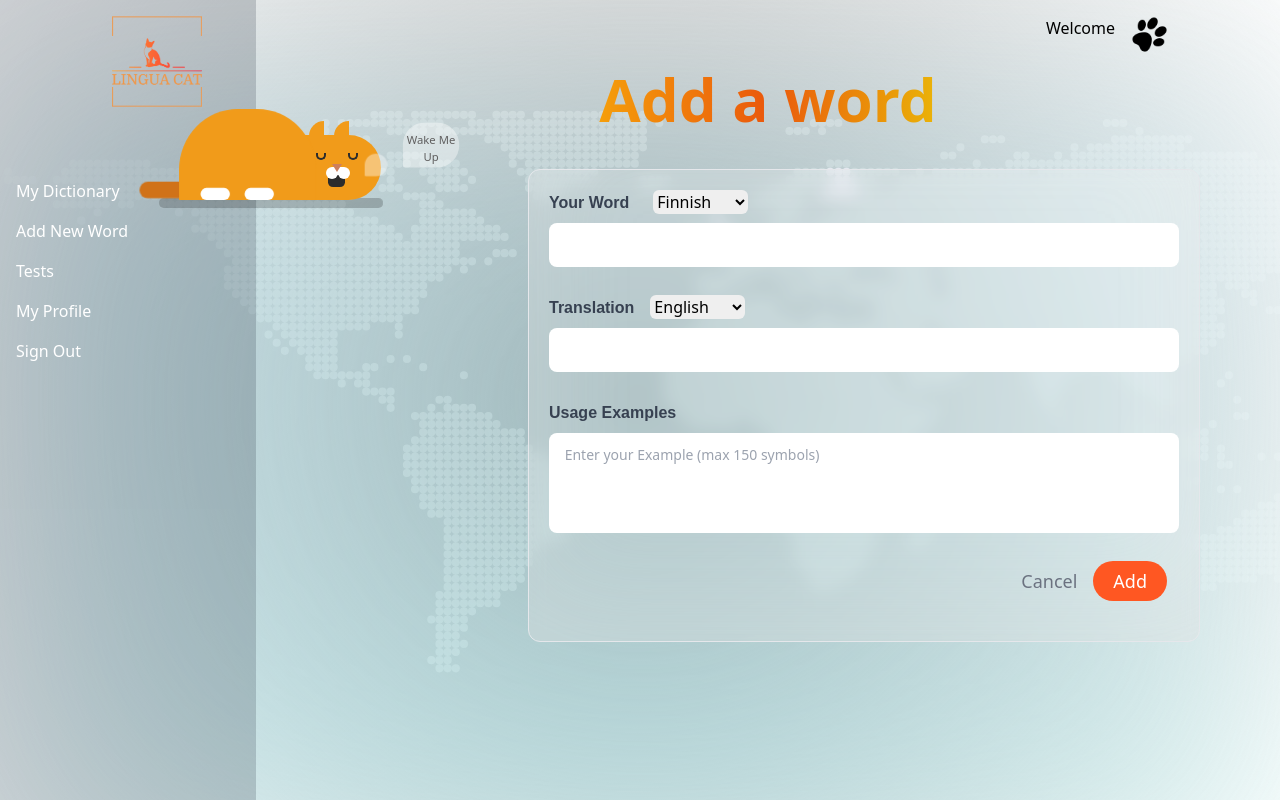
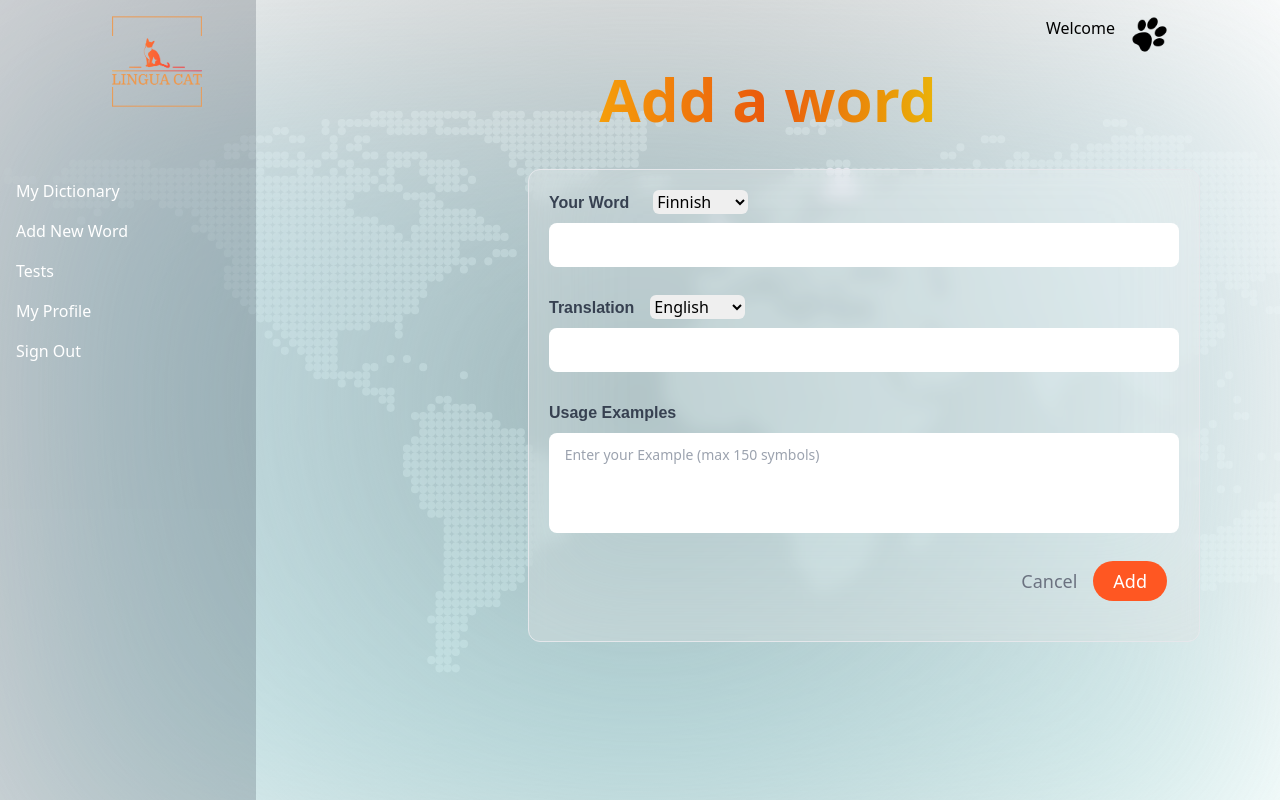
Before and after one commit to Marina-August/yarn-lingua-cat, a Next.js app: page /personal-page/add-word in a window 1280 px wide. Built offline with nearby package versions, Linux system fonts and the light colour scheme.

Commit message:
Try to fix production build by removing a Cat component.

```diff
--- a/app/personal-page/layout.jsx
+++ b/app/personal-page/layout.jsx
@@ -29,7 +29,7 @@ const PersonalLayout =({ children })=>{
            </Link>
         </div>
         <div>
-          <Cat/>
+          {/* <Cat/> */}
           {children}
         </div>
       </div>
```
